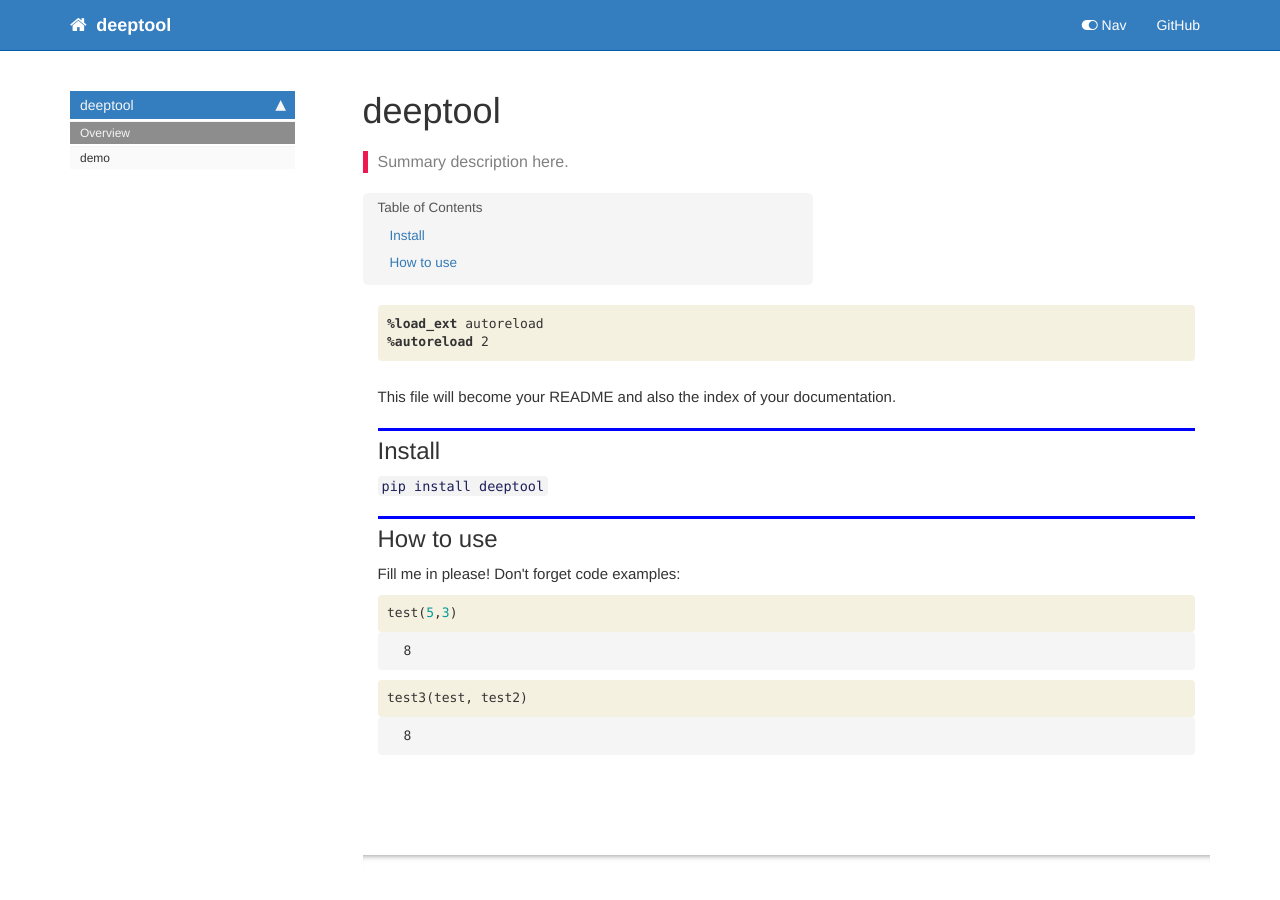
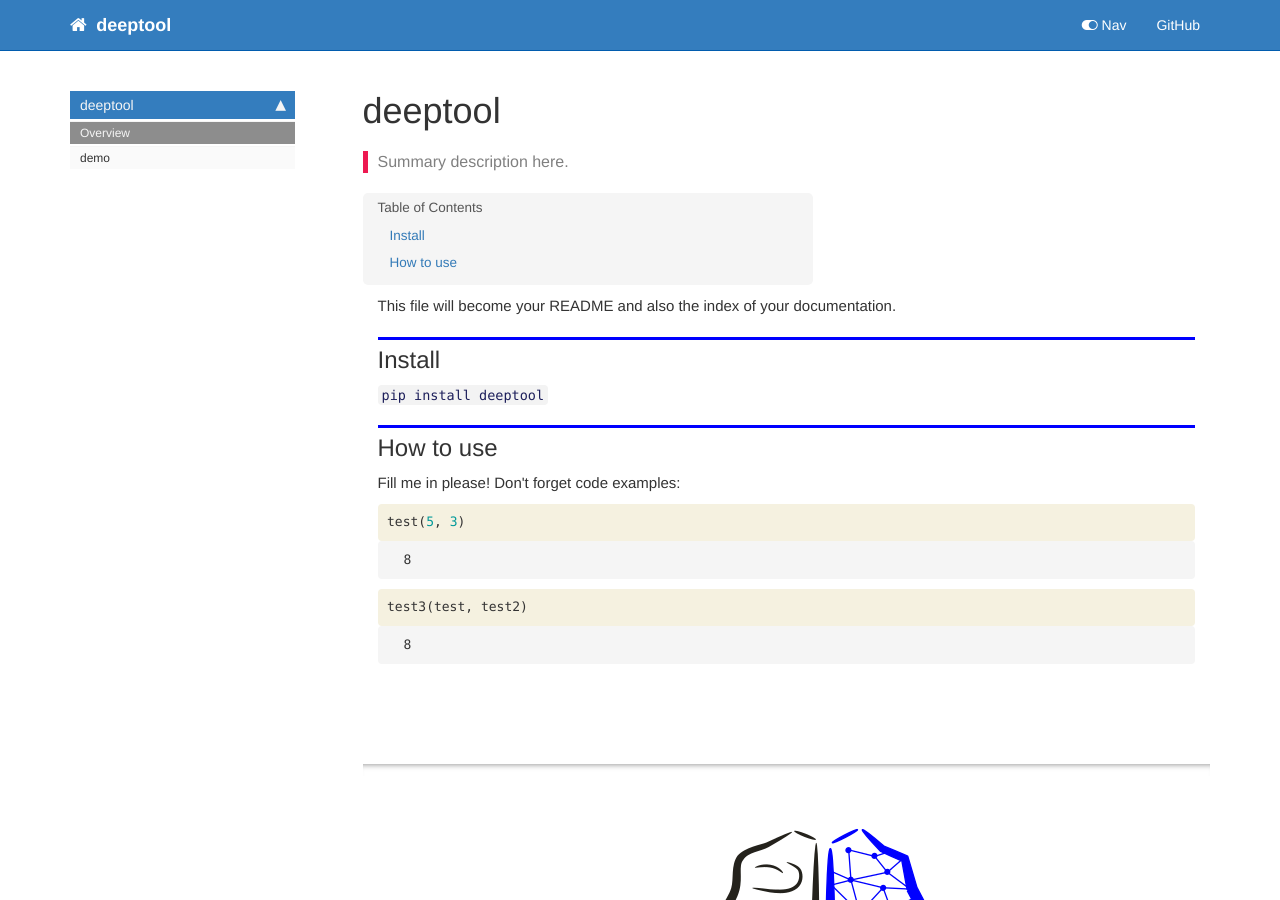
Before and after one commit to NikonPic/deeptool, a Jekyll site: the page built from docs/index.html, in a window 1280 px wide and 900 px high. Built offline with Jekyll 4.4.1, drawn with Linux system fonts in a browser that asks for light colours; nearby versions of some CDN libraries; comment, search, counter and statistics services are not loaded.

```diff
--- a/deeptool/demo.py
+++ b/deeptool/demo.py
@@ -1,4 +1,4 @@
-# AUTOGENERATED! DO NOT EDIT! File to edit: nbs\00_demo.ipynb (unless otherwise specified).
+# AUTOGENERATED! DO NOT EDIT! File to edit: 00_demo.ipynb (unless otherwise specified).
 
 __all__ = ['test', 'test2', 'test3', 'SayTest']
 
--- a/docs/demo.html
+++ b/docs/demo.html
@@ -12,7 +12,7 @@
 #################################################
 ### THIS FILE WAS AUTOGENERATED! DO NOT EDIT! ###
 #################################################
-# file to edit: nbs\00_demo.ipynb
+# file to edit: 00_demo.ipynb
 # command to build the docs after a change: nbdev_build_docs
 
 -->
--- a/docs/index.html
+++ b/docs/index.html
@@ -20,20 +20,6 @@
 <div class="container" id="notebook-container">
 
 <div class="cell border-box-sizing code_cell rendered">
-
-</div>
-<div class="cell border-box-sizing code_cell rendered">
-<div class="input">
-
-<div class="inner_cell">
-    <div class="input_area">
-<div class=" highlight hl-ipython3"><pre><span></span><span class="o">%</span><span class="k">load_ext</span> autoreload
-<span class="o">%</span><span class="k">autoreload</span> 2
-</pre></div>
-
-    </div>
-</div>
-</div>
 
 </div>
 <div class="cell border-box-sizing text_cell rendered"><div class="inner_cell">
@@ -74,7 +60,7 @@
 
 <div class="inner_cell">
     <div class="input_area">
-<div class=" highlight hl-ipython3"><pre><span></span><span class="n">test</span><span class="p">(</span><span class="mi">5</span><span class="p">,</span><span class="mi">3</span><span class="p">)</span>
+<div class=" highlight hl-ipython3"><pre><span></span><span class="n">test</span><span class="p">(</span><span class="mi">5</span><span class="p">,</span> <span class="mi">3</span><span class="p">)</span>
 </pre></div>
 
     </div>
```
Also changed, not shown: other parts of docs/index.html (+1 -1 lines), README.md, 5 other files.
